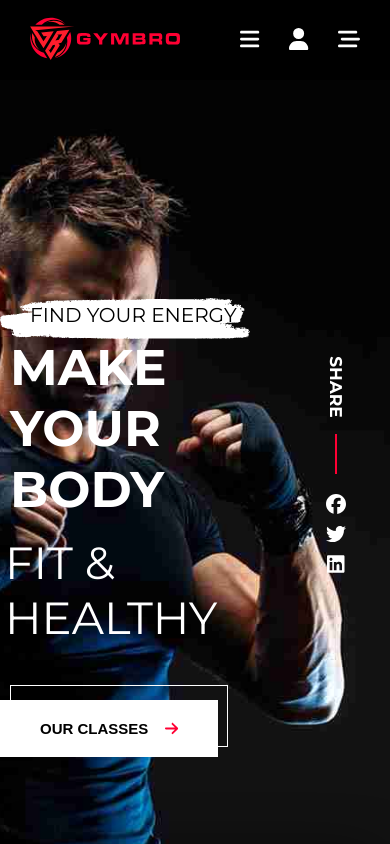
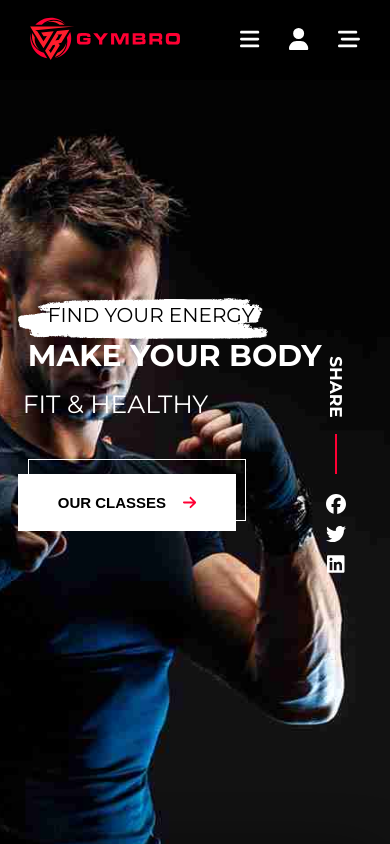
Before and after one commit to BodiaPutiak/GymBro, a React (Vite) app in the folder project/: page / in a window 390 px wide. Shown: the top 844 px of the page. Built offline with nearby package versions, Linux system fonts and the light colour scheme.

Commit message:
First Commit

```diff
--- a/project/src/components/HomePage/index.scss
+++ b/project/src/components/HomePage/index.scss
@@ -934,6 +934,22 @@
 }
 
 @media (max-width: 600px) {
+    .hero {
+        .hero-text {
+            top: 30%;
+            h1 {
+                margin: 10px;
+                font-size: 30px;
+                font-weight: bold;
+            }
+
+            h3 {
+                font-weight: lighter;
+                font-size: 25px;
+                margin: 5px;
+            }
+        }
+    }
     .girl-sub-section {
         .about-us {
             .our-benefits {
```
